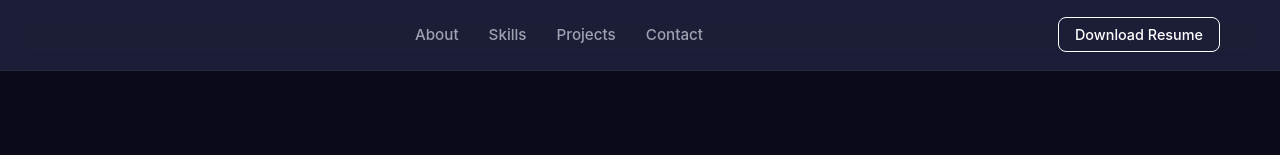
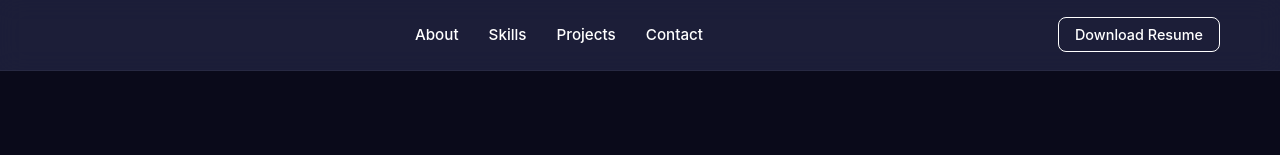
Before and after one commit to Aswajith2255/Personal_portfolio, a React (Vite) app in the folder frontend/: page / in a window 1280 px wide. Shown: the top 155 px of the page. Built offline with nearby package versions, Linux system fonts and the light colour scheme.

Commit message:
Update Navbar.css

```diff
--- a/frontend/src/components/Navbar.css
+++ b/frontend/src/components/Navbar.css
@@ -55,7 +55,7 @@
 }
 
 .nav-link {
-  color: var(--text-secondary);
+  color: white;
   font-weight: 500;
   font-size: 0.95rem;
   transition: var(--transition);
```
